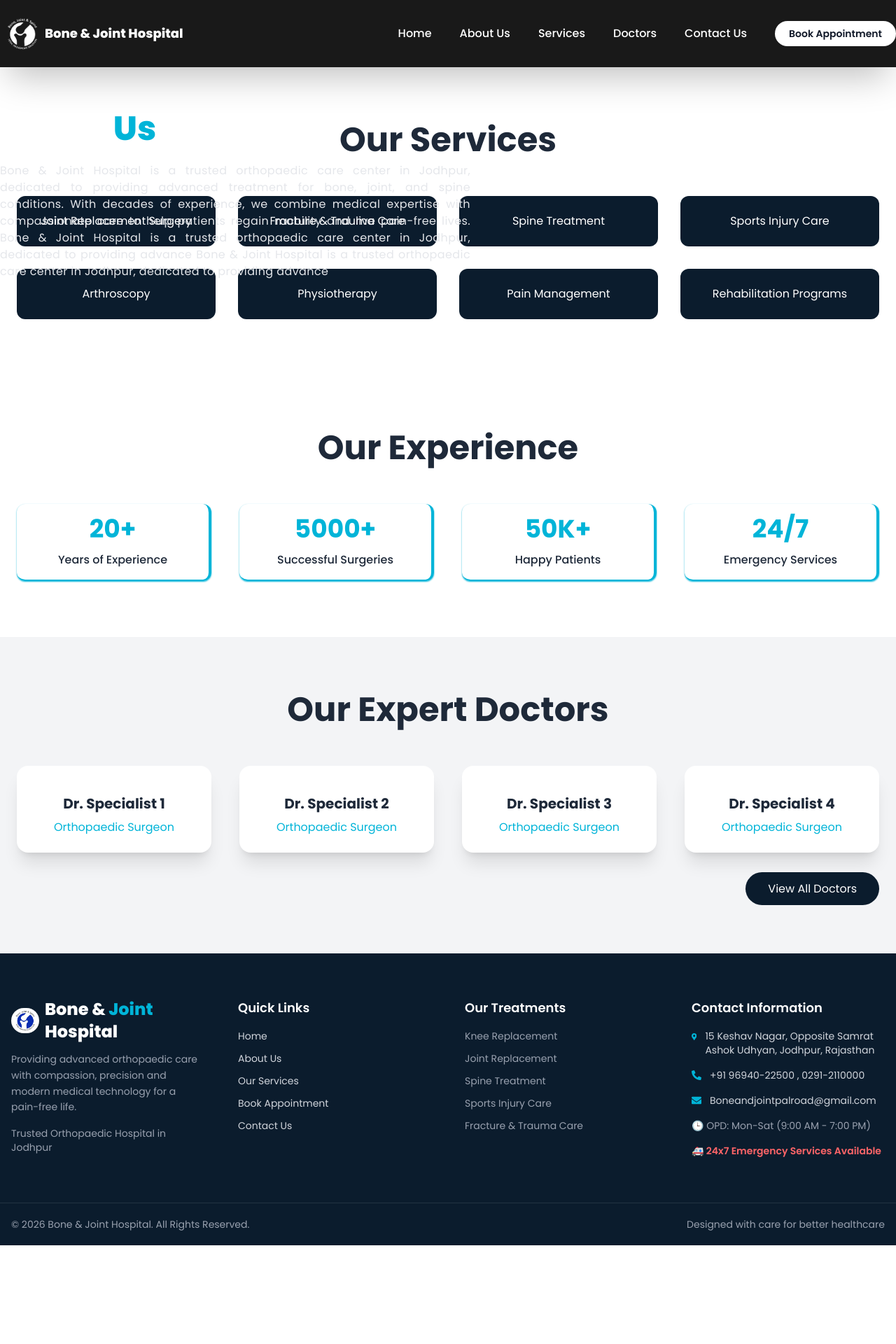
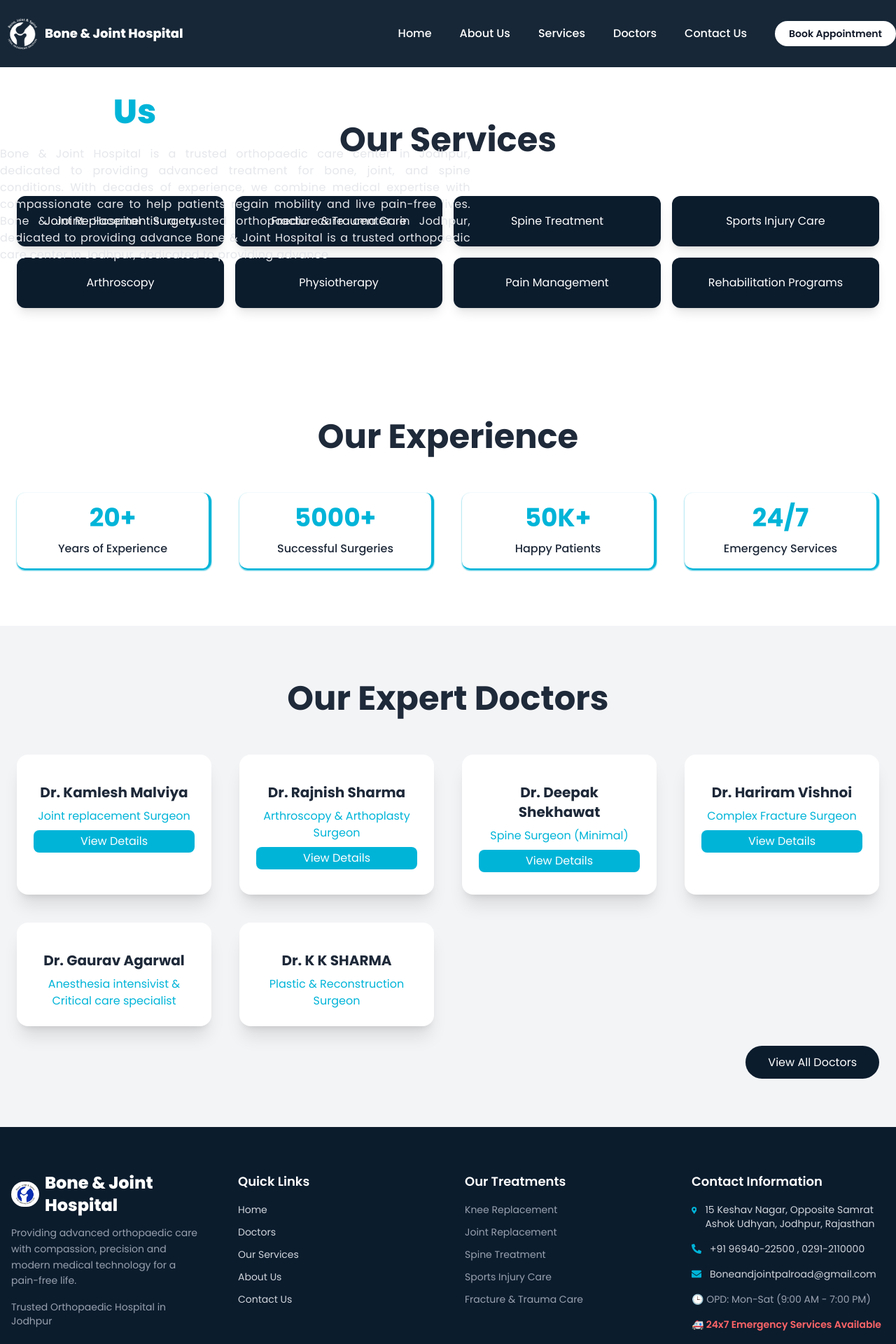
Before and after one commit to devesh00011/bone-and-joint-frontend, a Next.js app: page /about in a window 1280 px wide. Shown: the top 1920 px of the page at 70% size. Before the commit the page ends 1779 px from the top, so only its background shows below. Built offline with nearby package versions, Linux system fonts and the light colour scheme.

Commit message:
new code

```diff
--- a/src/app/about/page.js
+++ b/src/app/about/page.js
@@ -1,6 +1,7 @@
 import Image from 'next/image'
 import Link from 'next/link'
 import React from 'react'
+import { Doctors } from '../api_data/Doctors'
 
 export default function About() {
     return (
@@ -8,7 +9,7 @@ export default function About() {
             <section className="w-full bg-white">
 
                 {/* ================= HERO SECTION ================= */}
-                <div className="relative w-full h-[500]">
+                <div className="relative w-full h-[550]">
 
                     <Image
                         alt="hospital banner image"
@@ -20,7 +21,7 @@ export default function About() {
 
                     <div className="absolute inset-0 bg-[#0B1C2D]/75"></div>
 
-                    <div className="absolute inset-0 flex py-16">
+                    <div className="absolute inset-0 flex py-10">
                         <div className="max-w-[1320] mx-auto lg:px-0 px-4 w-full">
 
                             <h2 className="text-4xl md:text-5xl font-extrabold text-white">
@@ -45,13 +46,13 @@ export default function About() {
 
             </section>
 
-            <section className="w-full bg-white"> <div className="max-w-[1320] mx-auto px-6 py-20">
+            <section className="w-full bg-white"> <div className="max-w-[1320] mx-auto px-6 lg:py-20 py-10">
 
-                <h3 className="lg:text-5xl text-4xl  font-bold text-gray-800 text-center mb-14">
+                <h3 className="lg:text-5xl text-4xl  font-bold text-gray-800 text-center lg:mb-14 mb-5">
                     Our Services
                 </h3>
 
-                <div className="grid md:grid-cols-4 gap-8">
+                <div className="grid md:grid-cols-4 grid-cols-2 gap-4">
 
                     {[
                         "Joint Replacement Surgery",
@@ -65,7 +66,7 @@ export default function About() {
                     ].map((service, index) => (
                         <div
                             key={index}
-                            className="bg-[#0B1C2D] text-white p-6 rounded-xl text-center hover:bg-[#00B4D8] transition"
+                            className="bg-[#0B1C2D] shadow-lg text-white p-6 rounded-xl text-center hover:bg-[#00B4D8] transition"
                         >
                             {service}
                         </div>
@@ -77,9 +78,9 @@ export default function About() {
 
 
             <section className='w-full bg-white'>
-                <div className="max-w-[1320] mx-auto px-6 py-20">
+                <div className="max-w-[1320] mx-auto px-6 lg:py-20 py-10">
 
-                    <h3 className="lg:text-5xl text-4xl font-bold text-gray-800 text-center mb-14">
+                    <h3 className="lg:text-5xl text-4xl font-bold text-gray-800 text-center lg:mb-14 mb-5">
                         Our Experience
                     </h3>
 
@@ -110,17 +111,17 @@ export default function About() {
 
 
             <section className='w-full bg-gray-100'>
-                <div className=" py-20">
+                <div className=" lg:py-20 py-10">
                     <div className="max-w-[1320] mx-auto px-6">
 
                         <h3 className="lg:text-5xl text-4xl font-bold text-gray-800 text-center mb-14">
                             Our Expert Doctors
                         </h3>
 
-                        <div className="grid lg:grid-cols-4 md:grid-cols-3 grid-cols-2 gap-10">
+                        <div className="grid lg:grid-cols-4 md:grid-cols-2 grid-cols-1 gap-10">
 
-                            {[1, 2, 3, 4].map((item) => (
-                                <div key={item} className="bg-white rounded-2xl shadow-xl p-6 text-center">
+                            {Doctors.map((item,index) => (
+                                <div key={index} className="bg-white rounded-2xl shadow-xl p-6 text-center">
                                     <div className="relative w-full h-[250] rounded-xl overflow-hidden mb-4">
                                         <Image
                                             src="/d1.jpg"
@@ -131,11 +132,14 @@ export default function About() {
                                     </div>
 
                                     <h4 className="text-xl font-bold text-gray-800">
-                                        Dr. Specialist {item}
+                                        {item.name}
                                     </h4>
                                     <p className="text-[#00B4D8] mt-2">
-                                        Orthopaedic Surgeon
+                                        {item.specialization}
                                     </p>
+                                    {item.is_Top_Rated &&
+                                        <Link href={`/doctors/${item.doctor_slug}`}><p className='w-full py-1 bg-[#00B4D8] text-white rounded-lg my-2'>View Details</p></Link>
+                                    }
                                 </div>
                             ))}
 
--- a/src/app/common/Footer.jsx
+++ b/src/app/common/Footer.jsx
@@ -1,11 +1,15 @@
-import React from 'react'
+'use client'
+import React, { useState } from 'react'
 import Link from "next/link";
 import { FaPhoneAlt, FaEnvelope, FaMapMarkerAlt } from "react-icons/fa";
 import Image from 'next/image';
+import BookAppointMentModel from './BookAppointMentModel';
 
 export default function Footer() {
     return (
         <footer className="bg-[#0b1c2d] text-gray-300">
+
+            <BookAppointMentModel />
 
             {/* TOP FOOTER */}
             <div className="max-w-330 mx-auto px-4 py-16">
@@ -23,7 +27,7 @@ export default function Footer() {
                                 priority
                             />
                             <p className="text-2xl font-extrabold text-white">
-                                Bone & <span className="text-[#00B4D8]">Joint</span> Hospital
+                                Bone & Joint Hospital
                             </p>
                         </Link>
                         <p className="mt-3 text-sm leading-relaxed text-gray-400">
@@ -48,8 +52,8 @@ export default function Footer() {
                                 </Link>
                             </li>
                             <li>
-                                <Link href="/about" className="hover:text-[#00B4D8] duration-200">
-                                    About Us
+                                <Link href="/doctors" className="hover:text-[#00B4D8] duration-200">
+                                    Doctors
                                 </Link>
                             </li>
                             <li>
@@ -58,10 +62,11 @@ export default function Footer() {
                                 </Link>
                             </li>
                             <li>
-                                <Link href="/appointment" className="hover:text-[#00B4D8] duration-200">
-                                    Book Appointment
+                                <Link href="/about" className="hover:text-[#00B4D8] duration-200">
+                                    About Us
                                 </Link>
                             </li>
+
                             <li>
                                 <Link href="/contact" className="hover:text-[#00B4D8] duration-200">
                                     Contact Us
@@ -123,7 +128,7 @@ export default function Footer() {
 
             {/* BOTTOM FOOTER */}
             <div className="border-t border-white/10">
-                <div className="max-w-330 mx-auto px-4 py-5 flex flex-col md:flex-row items-center justify-between text-sm text-gray-400 gap-3">
+                <div className="max-w-330 mx-auto px-4 pb-10 pt-5 flex flex-col md:flex-row items-center justify-between text-sm text-gray-400 gap-3">
                     <p>
                         © {new Date().getFullYear()} Bone & Joint Hospital. All Rights Reserved.
                     </p>
--- a/src/app/common/Header.jsx
+++ b/src/app/common/Header.jsx
@@ -6,15 +6,19 @@ import BookAppointMentModel from './BookAppointMentModel'
 
 export default function Header() {
   const [appointmentModel, setAppointmentModel] = useState(false)
-  const [scrolled, setScrolled] = useState(false)
+  // const [scrolled, setScrolled] = useState(false)
 
-  useEffect(() => {
-    const handleScroll = () => {
-      setScrolled(window.scrollY > 20)
-    }
-    window.addEventListener('scroll', handleScroll)
-    return () => window.removeEventListener('scroll', handleScroll)
-  }, [])
+  // useEffect(() => {
+  //   const handleScroll = () => {
+  //     setScrolled(window.scrollY > 20)
+  //   }
+
+  //   window.addEventListener('scroll', handleScroll, { passive: true })
+
+  //   return () => {
+  //     window.removeEventListener('scroll', handleScroll)
+  //   }
+  // }, [])
 
 
   const blank_state = () => {
@@ -37,10 +41,7 @@ export default function Header() {
       <header
         className={`
           sticky top-0 w-full z-50 transition-all duration-300
-          ${scrolled
-            ? 'bg-[#0B1C2D]/95 shadow-2xl'
-            : 'bg-black/90 shadow-2xl'
-          }
+         bg-[#0B1C2D]/95
         `}
       >
 
--- a/src/app/common/MobileHeader.jsx
+++ b/src/app/common/MobileHeader.jsx
@@ -32,9 +32,9 @@ export default function MobileHeader({ appointmentModel, setAppointmentModel })
 
             {/* fixed bottom buttons */}
 
-            <div className='fixed bottom-0 grid grid-cols-2 w-full shadow-2xl'>
-                <button onClick={() => setAppointmentModel(true)} className='bg-[#0B1C2D]/95 text-white w-full py-4 border-r-2'>Book </button>
-                <Link href={'tel:+918079092775'}><button className='bg-[#0B1C2D]/95 text-white w-full py-4'>Call Us</button></Link>
+            <div className='fixed bottom-0 grid grid-cols-2 w-full shadow-2xl border-t-2 border-white'>
+                <button onClick={() => setAppointmentModel(true)} className='bg-[#0B1C2D] text-white w-full py-4 border-r-2'>Book </button>
+                <Link href={'tel:+918079092775'}><button className='bg-green-700 text-white w-full py-4'>Call Us</button></Link>
             </div>
 
             {/* OVERLAY */}
--- a/src/app/doctors/[slug]/page.js
+++ b/src/app/doctors/[slug]/page.js
@@ -59,7 +59,7 @@ export default function DoctorPage() {
                             <div className="absolute -top-6 -left-6 w-full h-full border-4 border-[#00B4D8] rounded-2xl"></div>
                             <Image
                                 src="/d1.jpg"
-                                // alt={name}
+                                alt={name}
                                 width={400}
                                 height={400}
                                 className="rounded-2xl shadow-2xl relative z-10 w-full h-[400] object-cover"
```
